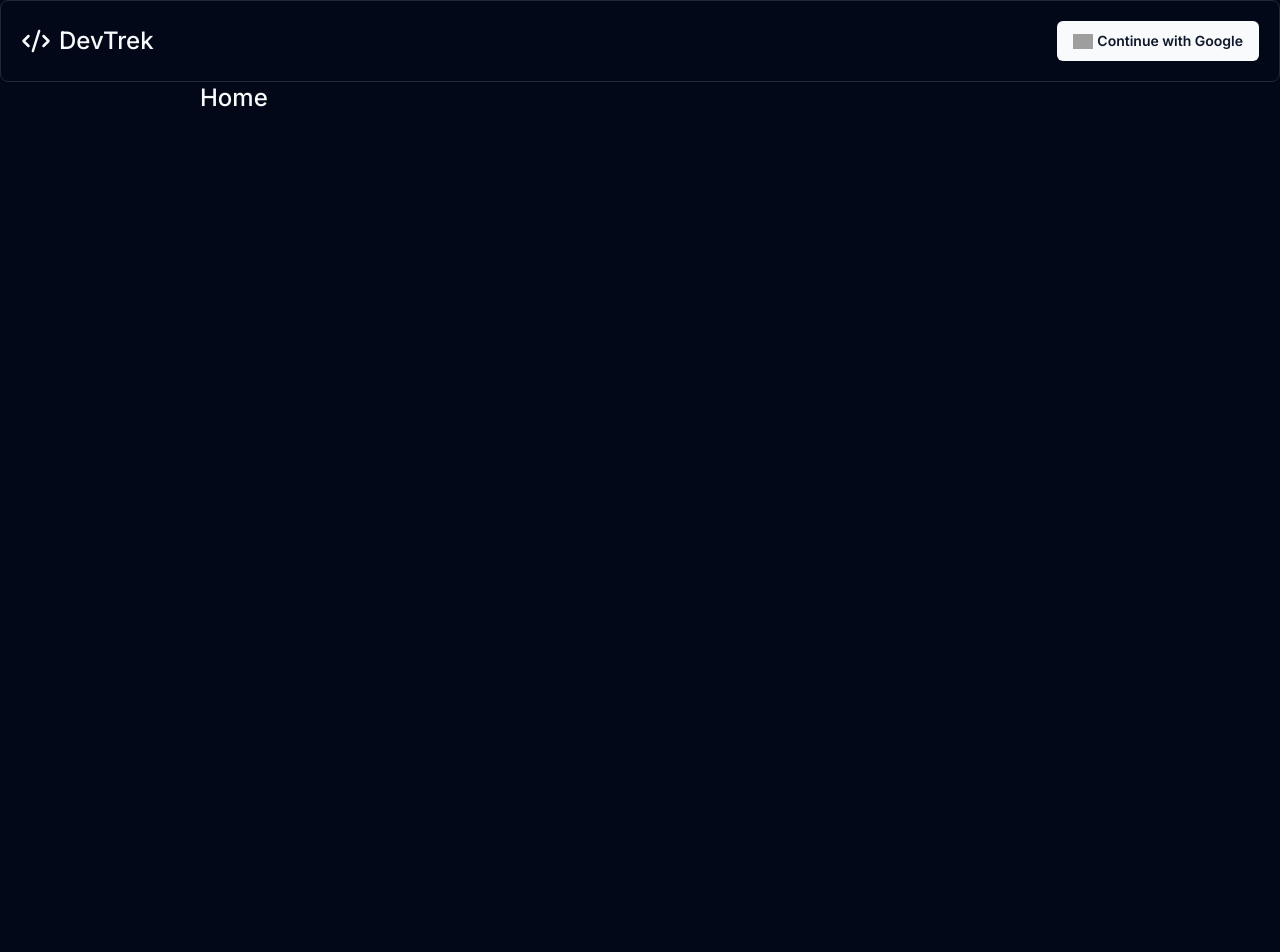
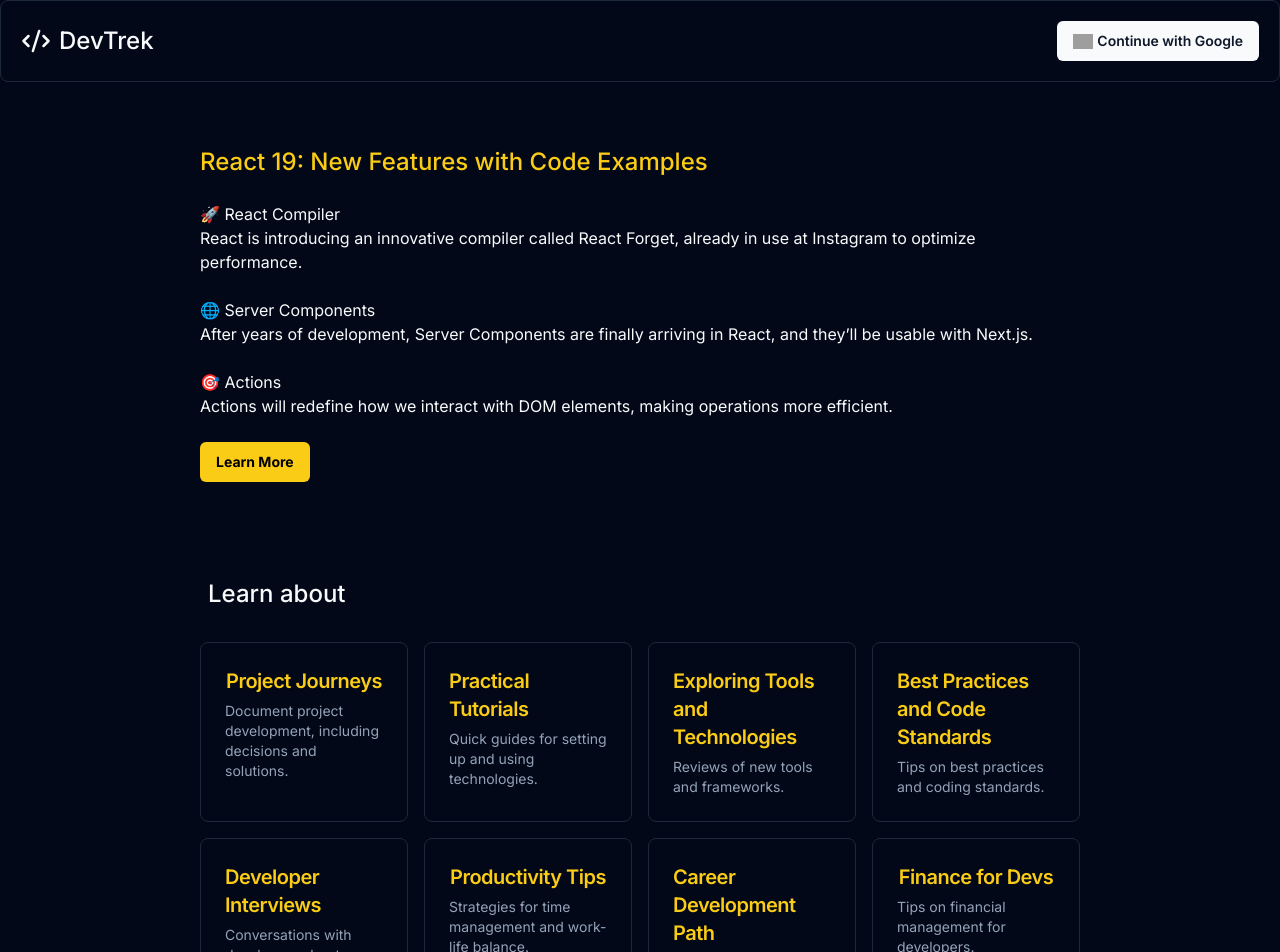
Before and after one commit to vitormarinheiro1/devjournal, a Next.js app: page / in a window 1280 px wide. Shown: the top 952 px of the page. Before the commit the page ends 800 px from the top, so only its background shows below. Built offline with nearby package versions, Linux system fonts and the light colour scheme; grey boxes are pictures that could not be loaded.

Commit message:
feat: add section blog and section about

```diff
--- a/app/page.tsx
+++ b/app/page.tsx
@@ -1,10 +1,123 @@
 import Container from './_components/container';
+import { Button } from './_components/ui/button';
+import { Card, CardDescription, CardHeader, CardTitle } from './_components/ui/card';
 
 export default function Home() {
   return (
     <Container>
       <main>
-        <h1 className="mb-2 text-2xl font-medium">Home</h1>
+        <section className="space-y-6">
+          <h1 className="mt-16 text-2xl font-medium text-yellow-400">React 19: New Features with Code Examples</h1>
+
+          <div>
+            <h2>🚀 React Compiler</h2>
+            <p>
+              React is introducing an innovative compiler called React Forget, already in use at Instagram to optimize
+              performance.
+            </p>
+          </div>
+
+          <div>
+            <h2>🌐 Server Components</h2>
+            <p>
+              After years of development, Server Components are finally arriving in React, and they’ll be usable with
+              Next.js.
+            </p>
+          </div>
+
+          <div>
+            <h2>🎯 Actions</h2>
+            <p>Actions will redefine how we interact with DOM elements, making operations more efficient.</p>
+          </div>
+
+          <Button className="bg-yellow-400 font-bold text-black hover:bg-yellow-300">Learn More</Button>
+        </section>
+
+        <section className="mt-24">
+          <h1 className="mb-8 px-2 text-2xl font-medium">Learn about</h1>
+          <div className="grid grid-cols-2 gap-4 lg:grid-cols-4">
+            <Card>
+              <CardHeader>
+                <div className="flex items-center justify-center">
+                  <CardTitle className="select-none text-lg text-yellow-400 sm:text-xl">Project Journeys</CardTitle>
+                </div>
+                <CardDescription>Document project development, including decisions and solutions.</CardDescription>
+              </CardHeader>
+            </Card>
+
+            <Card>
+              <CardHeader>
+                <div className="flex items-center justify-center">
+                  <CardTitle className="select-none text-lg text-yellow-400 sm:text-xl">Practical Tutorials</CardTitle>
+                </div>
+                <CardDescription>Quick guides for setting up and using technologies.</CardDescription>
+              </CardHeader>
+            </Card>
+
+            <Card>
+              <CardHeader>
+                <div className="flex items-center justify-center">
+                  <CardTitle className="select-none text-lg text-yellow-400 sm:text-xl">
+                    Exploring Tools and Technologies
+                  </CardTitle>
+                </div>
+                <CardDescription>Reviews of new tools and frameworks.</CardDescription>
+              </CardHeader>
+            </Card>
+
+            <Card>
+              <CardHeader>
+                <div className="flex items-center justify-center">
+                  <CardTitle className="select-none text-lg text-yellow-400 sm:text-xl">
+                    Best Practices and Code Standards
+                  </CardTitle>
+                </div>
+                <CardDescription>Tips on best practices and coding standards.</CardDescription>
+              </CardHeader>
+            </Card>
+
+            <Card>
+              <CardHeader>
+                <div className="flex items-center justify-center">
+                  <CardTitle className="select-none text-lg text-yellow-400 sm:text-xl">Developer Interviews</CardTitle>
+                </div>
+                <CardDescription>Conversations with developers about careers and advice.</CardDescription>
+              </CardHeader>
+            </Card>
+
+            <Card>
+              <CardHeader>
+                <div className="flex items-center justify-center">
+                  <CardTitle className="select-none text-lg text-yellow-400 sm:text-xl">Productivity Tips</CardTitle>
+                </div>
+                <CardDescription>Strategies for time management and work-life balance.</CardDescription>
+              </CardHeader>
+            </Card>
+
+            <Card>
+              <CardHeader>
+                <div className="flex items-center justify-center">
+                  <CardTitle className="select-none text-lg text-yellow-400 sm:text-xl">
+                    Career Development Path
+                  </CardTitle>
+                </div>
+                <CardDescription>Advice on advancing a developer career.</CardDescription>
+              </CardHeader>
+            </Card>
+
+            <Card>
+              <CardHeader>
+                <div className="flex items-center justify-center">
+                  <CardTitle className="select-none text-lg text-yellow-400 sm:text-xl">Finance for Devs</CardTitle>
+                </div>
+                <CardDescription>Tips on financial management for developers.</CardDescription>
+              </CardHeader>
+            </Card>
+          </div>
+        </section>
+
+        {/* TODO: SECTION SUPPORT US */}
+        {/* TODO: FOOTER */}
       </main>
     </Container>
   );
```
